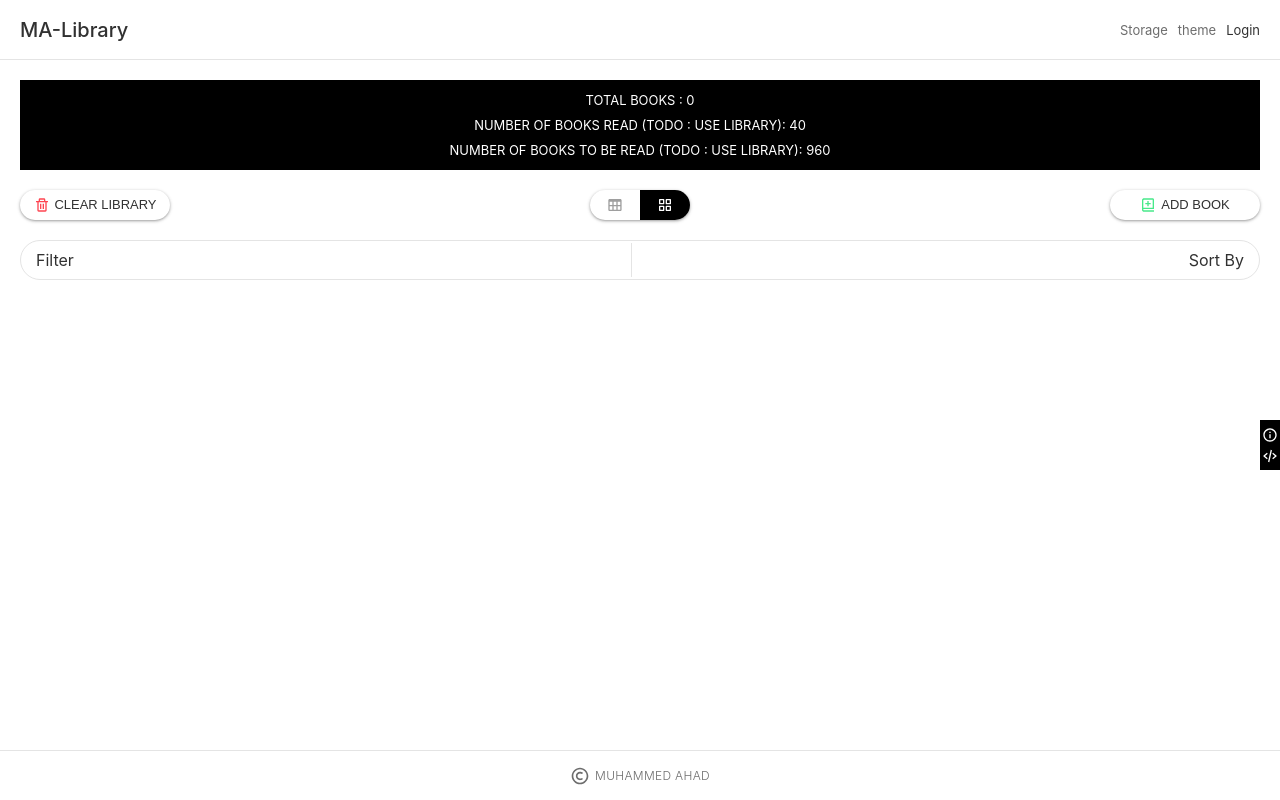
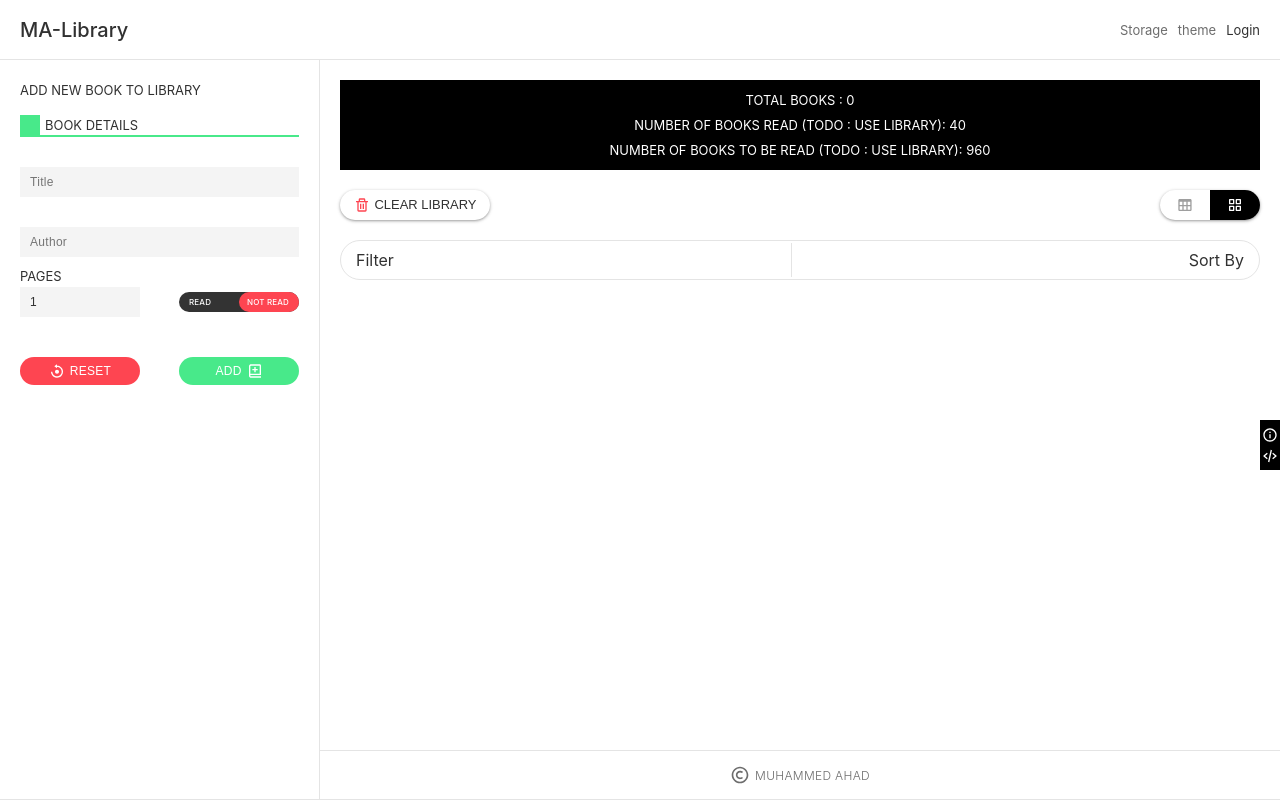
Before and after one commit to maaahad/ma-library, a Next.js app: page / in a window 1280 px wide. Built offline with nearby package versions, Linux system fonts and the light colour scheme.

Commit message:
MainLeft added with book adding option .... TODO:: Add few other useful option....May be summary can be moved here at the bottom

```diff
--- a/components/bookForm.js
+++ b/components/bookForm.js
@@ -21,6 +21,7 @@ export default function BookForm({
     pages: 1,
     readStatus: false,
   },
+  displayModalHideButton = true,
 }) {
   // We will create a custom hook for each input
   // and then a custom hook for overall form
@@ -62,9 +63,11 @@ export default function BookForm({
     <div className={Styles.bookForm}>
       <div className={Styles.bookFormHeader}>
         <h6>{formHeader}</h6>
-        <button type="button" onClick={leaveBookForm}>
-          <BiX />
-        </button>
+        {displayModalHideButton && (
+          <button type="button" onClick={leaveBookForm}>
+            <BiX />
+          </button>
+        )}
       </div>
       <div className={Styles.bookDetailsTitle}>
         <div></div>
@@ -115,14 +118,6 @@ export default function BookForm({
               uncheckedText="Not Read"
               toggleStatus={toggleReadStatus}
             />
-            {/* <input
-              id="readStatus"
-              type="checkbox"
-              name="readStatus"
-              checked={inputsState.readStatus}
-              onChange={handleInputChange}
-            />
-            <label htmlFor="readStatus">Already Read</label> */}
           </div>
         </div>
 
--- a/components/booksGrid.js
+++ b/components/booksGrid.js
@@ -13,12 +13,10 @@ import Styles from "../styles/booksGrid.module.sass";
 export default function BooksGrid() {
   const { library } = useLibrary();
   return (
-    // <div className={Styles.container}>
     <div className={Styles.books}>
       {library.map((book, i) => (
         <BookCard key={i} book={book} />
       ))}
     </div>
-    // </div>
   );
 }
--- /dev/null
+++ b/components/mainLeft.js
@@ -0,0 +1,30 @@
+// react
+// nextjs
+// react icons
+// component
+import BookForm from "./bookForm";
+import { useModal } from "../lib/hooks";
+import { useLibrary } from "./libraryProvider";
+// sass style
+import Styles from "../styles/mainLeft.module.sass";
+
+export default function MainLeft() {
+  const { addBookToLibrary } = useLibrary();
+  const onBookFormSubmit = ({ title, author, pages, readStatus }) => {
+    addBookToLibrary({ title, author, pages, readStatus });
+  };
+  return (
+    <div className={Styles.mainLeftContent}>
+      {/* we can add som other options in the top */}
+      <div className={Styles.bookForm}>
+        <BookForm
+          formHeader="Add New Book to Library"
+          submitText="Add"
+          onBookFormSubmit={onBookFormSubmit}
+          displayModalHideButton={false}
+        />
+      </div>
+      {/* we can add som other options in the bottom */}
+    </div>
+  );
+}
--- a/pages/index.js
+++ b/pages/index.js
@@ -12,6 +12,7 @@ import MainTop from "../components/mainTop";
 import BooksGrid from "../components/booksGrid";
 import BooksTable from "../components/booksTable";
 import FilterNSort from "../components/filterNsort";
+import MainLeft from "../components/mainLeft";
 
 // sass styls
 import Styles from "../styles/index.module.sass";
@@ -42,11 +43,10 @@ export default function Home() {
       </Head>
       {/* the following will be part of main */}
 
-      {/* TODO: need to think about mainLeft */}
-      {/* <div className={Styles.mainLeft}>
-        This will be used as book add form in window-width: md
-      </div> */}
-
+      <div className={Styles.mainLeft}>
+        <MainLeft />
+      </div>
+      {/* A separate component for MainRight */}
       <div className={Styles.mainRight}>
         <div className={Styles.mainTop}>
           <MainTop toggleView={toggleView} gridView={gridView} />
--- a/styles/_lightTheme.sass
+++ b/styles/_lightTheme.sass
@@ -29,7 +29,7 @@ $border_color_redish: #fe4551
 $border_color_greenish: #48e98a
 
 // zindex
-$zindex_nav: 100
+$zindex_nav: 200
 $zindex_fab: 101
 $zindex_source: 102
 $zindex_toggle_slider: 103
--- a/styles/bookForm.module.sass
+++ b/styles/bookForm.module.sass
@@ -1,12 +1,13 @@
 @use "lightTheme"
 
 .bookForm
-    // need media contiditon for setting up width
+    // need media condition for setting up width
     width: 100%
+    max-width: 520px
     height: auto
     margin: auto
     background-color: white
-    padding: 30px
+    padding: 20px
     // border: 1px solid #fe4551
 
     & > * + *
@@ -116,12 +117,6 @@
         display: flex
         flex-flow: row nowrap
         justify-content: flex-end
-        // & > label
-        //     @include lightTheme.normalText($textColor: lightTheme.$primary_color)
-        //     height: 20px
-        //     padding: 4px 0
-        //     text-transform: capitalize
-        //     margin-inline-start: 2px
 
     .pagesNreadStatus
         display: flex
@@ -171,39 +166,6 @@
             &:nth-child(2)
                 box-shadow: #48e98a 0px 4px 14px 0px
 
-@media screen and (min-width: 520px)
-    .bookForm
-        width: 520px
-
-// .textInputWrapper
-
-//     position: relative
-//     width: 100%
-//     height: 40px
-//     border: 1px solid lightTheme.$border_color_primary
-
-//     label
-//         height: 30px
-//         background-color: transparent
-//         padding: 5px 10px
-//         opacity: 0
-//         position: absolute
-//         left: 10px
-//         bottom: 0
-//         transition: all .3s ease-in
-//         // transition: opacity .3s linear
-//         // transition: bottom .3s linear
-
-//     input
-//         width: 100%
-//         height: 100%
-//         outline: none
-//         border-width: 0
-//         background-color: lightTheme.$bg_color_box
-
-//     input:focus, input:valid
-
-//         & + label
-//             bottom: 25px
-//             opacity: 1
-//             background-color: white
+// @media screen and (min-width: 520px)
+//     .bookForm
+//         width: 520px
--- a/styles/index.module.sass
+++ b/styles/index.module.sass
@@ -1,16 +1,14 @@
 @use "lightTheme"
 
-.container
-    display: flex
-    flex-flow: row nowrap
-    align-items: flex-start
-    justify-content: space-between
-
-    & > * + *
-        margin-block-start: 20px
+// .container
+    // display: flex
+    // flex-flow: row nowrap
+    // align-items: flex-start
+    // justify-content: space-between
+    // & > * + *
+    //     margin-block-start: 20px
 
 .mainRight
-    flex: 1
     flex-flow: column wrap
     align-items: stretch
     justify-content: space-between
@@ -61,11 +59,26 @@
     .sourceNinfo
         left: calc(100% - 20px)
 
+    // .container
+
+    .mainRight
+        margin-inline-start: 320px
+
     .mainLeft
-        position: absolute
-        top: 0
+        position: fixed
+        top: 60px
         left: 0
         display: block
-        width: 400px
-        height: 100%
-        background-color: green
+        width: 320px
+        // padding will be controlled by child ...
+        // as we will add form , which is using padding 20px
+        // to make alignment right with mainRight, we set padding 0
+        padding: 0
+        // we substract the height of nav and footer
+        // TODO: there is an issue here.......????
+        // height: calc(100vh - 60px - 50px)
+        // this takes the width of footer by pushing the footer to right
+        height: calc(100vh - 60px)
+        border-inline-end: 1px solid lightTheme.$border_color_primary
+        border-block-end: 1px solid lightTheme.$border_color_primary
+        overflow-y: auto
--- a/styles/layout.module.sass
+++ b/styles/layout.module.sass
@@ -9,7 +9,7 @@
     justify-content: space-between
     header
         @include lightTheme.flexCenter
-        position: absolute
+        position: fixed
         top: 0
         left: 0
         width: 100%
@@ -17,10 +17,11 @@
         padding: 10px 20px
         background-color: lightTheme.$bg_color_primary
         border-block-end: 1px solid lightTheme.$border_color_primary
+        z-index: lightTheme.$zindex_nav
     main
         flex: 1
-        margin-block-start: 80px
-        padding: 0 20px 10px 20px
+        margin-block-start: 60px
+        padding: 20px 20px 20px 20px
         background-color: lightTheme.$bg_color_primary
 
     footer
@@ -29,6 +30,7 @@
         padding: 10px 20px
         background-color: lightTheme.$bg_color_primary
         border-block-start: 1px solid lightTheme.$border_color_primary
+        border-block-end: 1px solid lightTheme.$border_color_primary
         display: flex
         flex-flow: row nowrap
         align-items: center
@@ -51,3 +53,10 @@
 
         & > div > span
             text-transform: uppercase
+
+@media screen and (min-width: lightTheme.$breakpoint_md)
+    .container
+        // we need to move the footer 320px right on md screen size to
+        // accomodate mainRight
+        footer
+            margin-inline-start: 320px
--- /dev/null
+++ b/styles/mainLeft.module.sass
@@ -0,0 +1,13 @@
+@use "lightTheme"
+
+.mainLeftContent
+    display: flex
+    flex-flow: column wrap
+    align-items: stretch
+    justify-content: flex-start
+
+    & > * + *
+        margin-block-start: 20px
+
+// .bookForm
+//     width: 100%
--- a/styles/mainTop.module.sass
+++ b/styles/mainTop.module.sass
@@ -111,3 +111,6 @@
     .container
         .viewToggler
             display: block
+
+        .addBook
+            display: none
```
